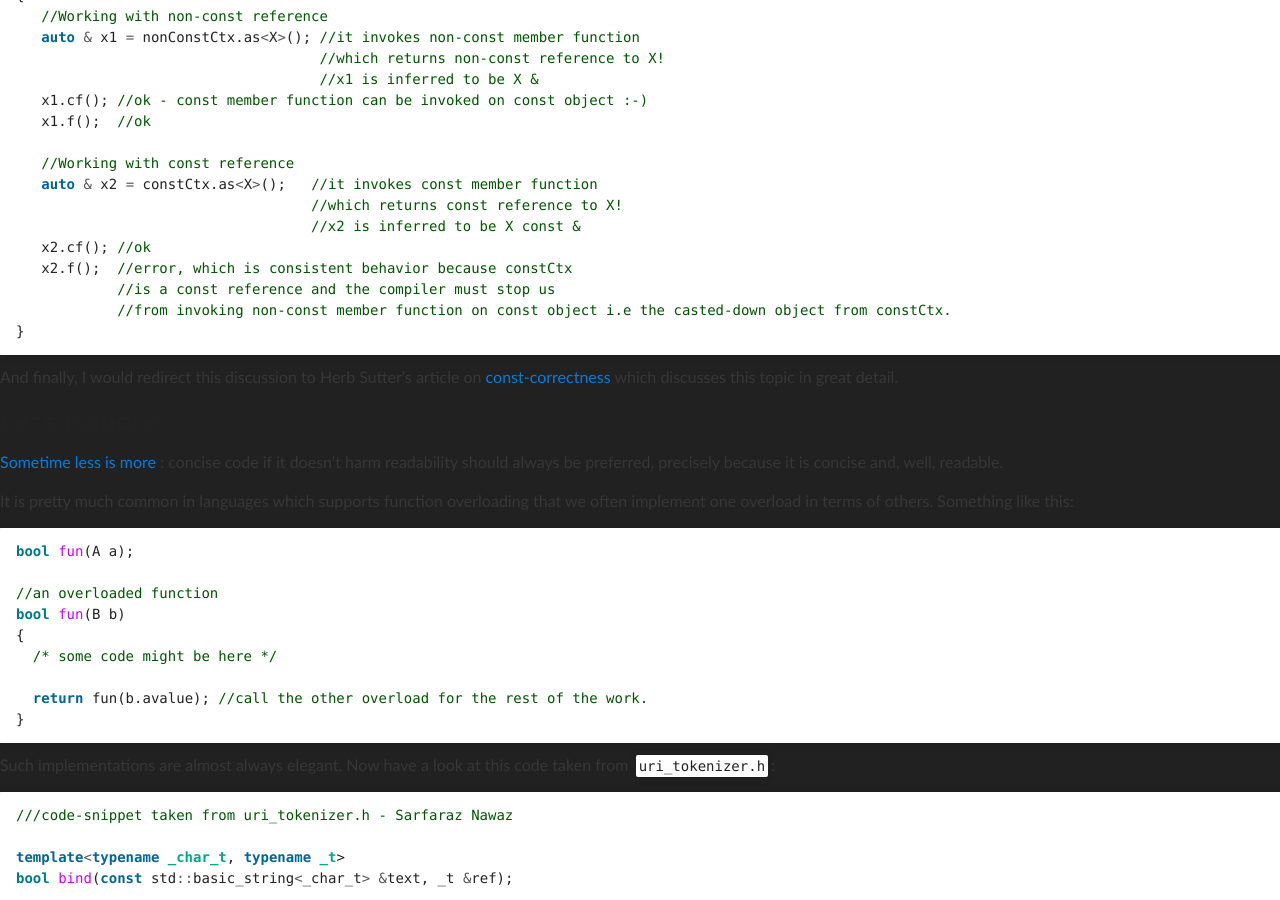
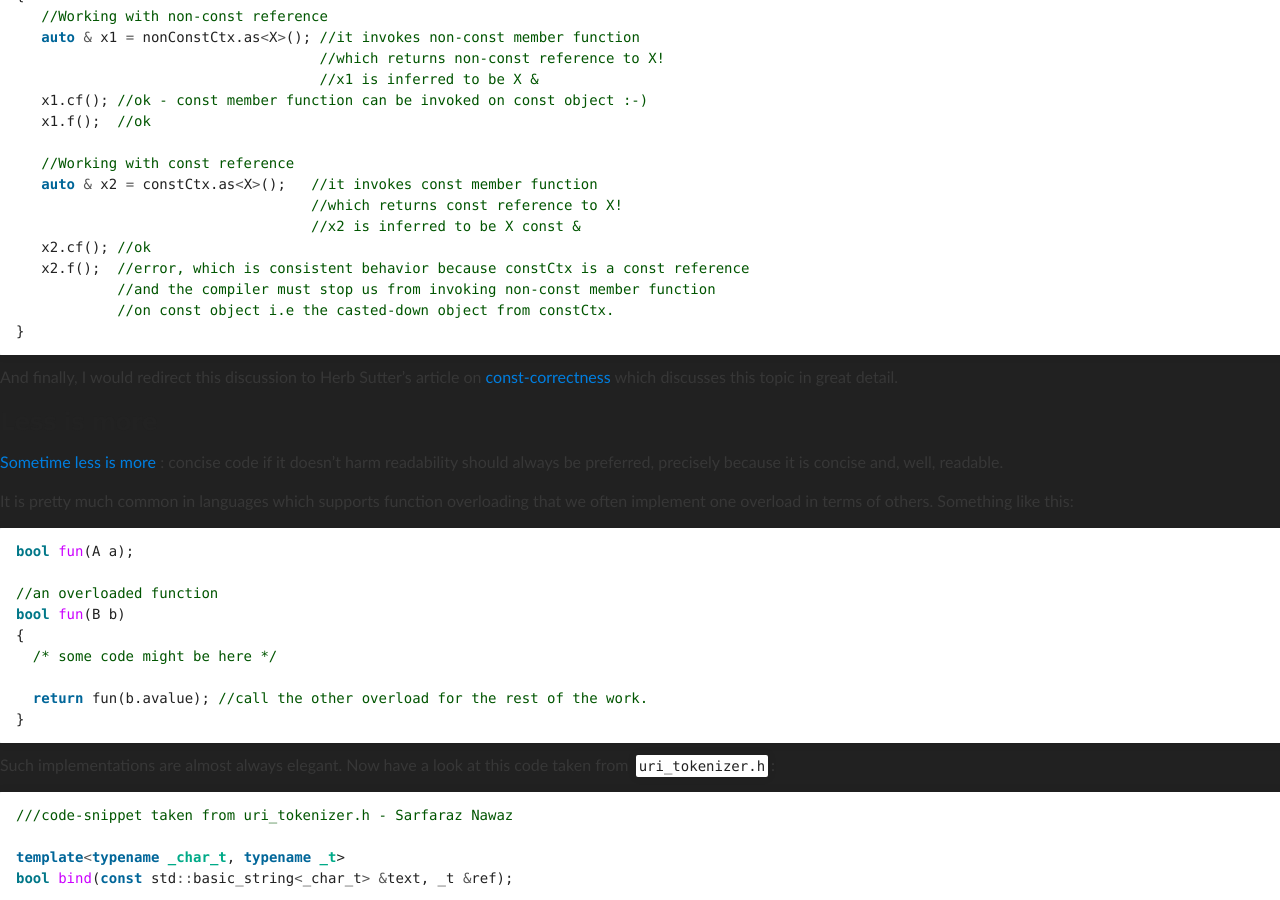
Before and after one commit to snawaz/snawaz.github.com, a Jekyll site: the page built from _posts/2012-09-02-review-of-casablanca.markdown, in a window 1280 px wide and 900 px high, scrolled down 4886 px. Built offline with Jekyll 4.4.1, drawn with Linux system fonts in a browser that asks for light colours; comment, search, counter and statistics services are not loaded.

```diff
--- a/_posts/2012-09-02-review-of-casablanca.markdown
+++ b/_posts/2012-09-02-review-of-casablanca.markdown
@@ -232,9 +232,9 @@ void do_something(_actor_context & nonConstCtx,    //non-const reference
                                    //which returns const reference to X!
                                    //x2 is inferred to be X const &
    x2.cf(); //ok
-   x2.f();  //error, which is consistent behavior because constCtx
-            //is a const reference and the compiler must stop us
-            //from invoking non-const member function on const object i.e the casted-down object from constCtx.
+   x2.f();  //error, which is consistent behavior because constCtx is a const reference
+            //and the compiler must stop us from invoking non-const member function
+            //on const object i.e the casted-down object from constCtx.
 }
 {% endhighlight %}
 
```
